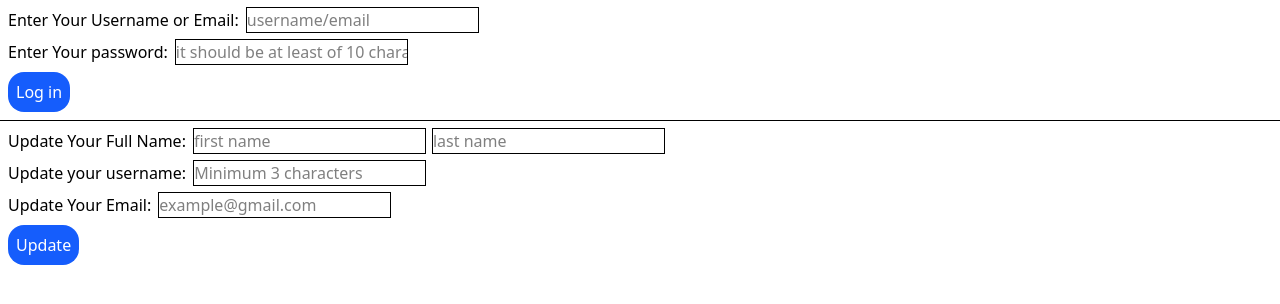
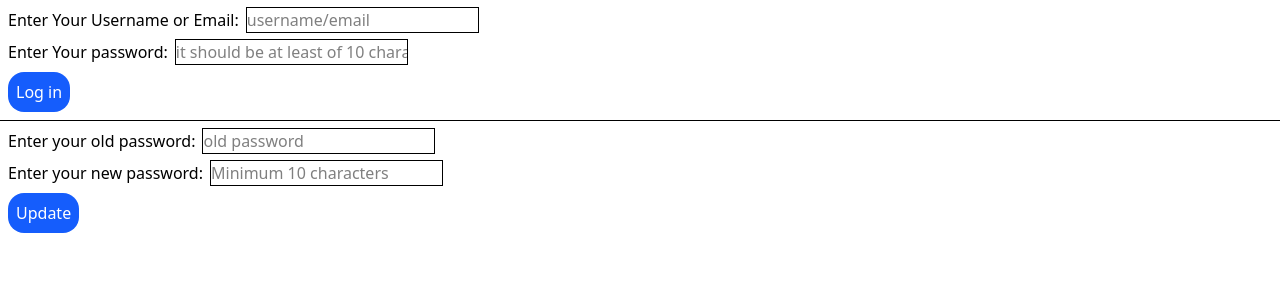
Before and after one commit to RITIK-coder-1/Task-Manager, a React (Vite) app in the folder code/client/: page / in a window 1280 px wide. Shown: the top 304 px of the page. Built offline with nearby package versions, Linux system fonts and the light colour scheme.

Commit message:
I successfully defined the update password boilerplate component

```diff
--- a/code/client/src/App.jsx
+++ b/code/client/src/App.jsx
@@ -18,7 +18,7 @@ function App() {
     <>
       <Login />
       <hr />
-      <UpdateDetails />
+      <UpdatePassword />
     </>
   );
 }
--- a/code/client/src/pages/users/UpdatePassword.jsx
+++ b/code/client/src/pages/users/UpdatePassword.jsx
@@ -1,7 +1,60 @@
-import React from "react";
+import React, { useState } from "react";
+import { AuthCard, Input, Button } from "../../components/index.components";
+import { passwordUpdate } from "../../features/userSlice.js";
+import { useDispatch, useSelector } from "react-redux";
 
 function UpdatePassword() {
-  return <div>UpdatePassword</div>;
+  const [newPassword, setNewPassword] = useState("");
+  const [oldPassword, setOldPassword] = useState("");
+  const status = useSelector((state) => state.users.status);
+  const error = useSelector((state) => state.users.error);
+  const dispatch = useDispatch();
+
+  const handleSubmit = (e) => {
+    e.preventDefault(); // prevent page reload
+    const payload = {
+      newPassword: newPassword,
+      oldPassword: oldPassword,
+    };
+    dispatch(passwordUpdate(payload));
+  };
+  const conditionalMessage = () => {
+    if (status === "pending") {
+      return <span>Checking...</span>;
+    } else if (status === "succeeded") {
+      return <span>Your password have been updated!</span>;
+    } else if (status === "failed") {
+      return <span>{error}</span>;
+    }
+  };
+  return (
+    <>
+      <AuthCard onSubmit={handleSubmit}>
+        <div className="flex gap-2">
+          <label>Enter your old password: </label>
+          <Input
+            placeholder={"old password"}
+            name={"oldPassword"}
+            onChange={(e) => {
+              setOldPassword(e.target.value);
+            }}
+          />
+        </div>
+        <div className="flex gap-2">
+          <label>Enter your new password: </label>
+          <Input
+            placeholder={"Minimum 10 characters"}
+            name={"newPassword"}
+            onChange={(e) => {
+              setNewPassword(e.target.value);
+            }}
+          />
+        </div>
+        <Button content={"Update"} type={"submit"} />
+      </AuthCard>
+      {conditionalMessage()}
+    </>
+  );
 }
 
 export default UpdatePassword;
```
Also changed, not shown: 1 other file (tests, documents, lock files or other folders).
